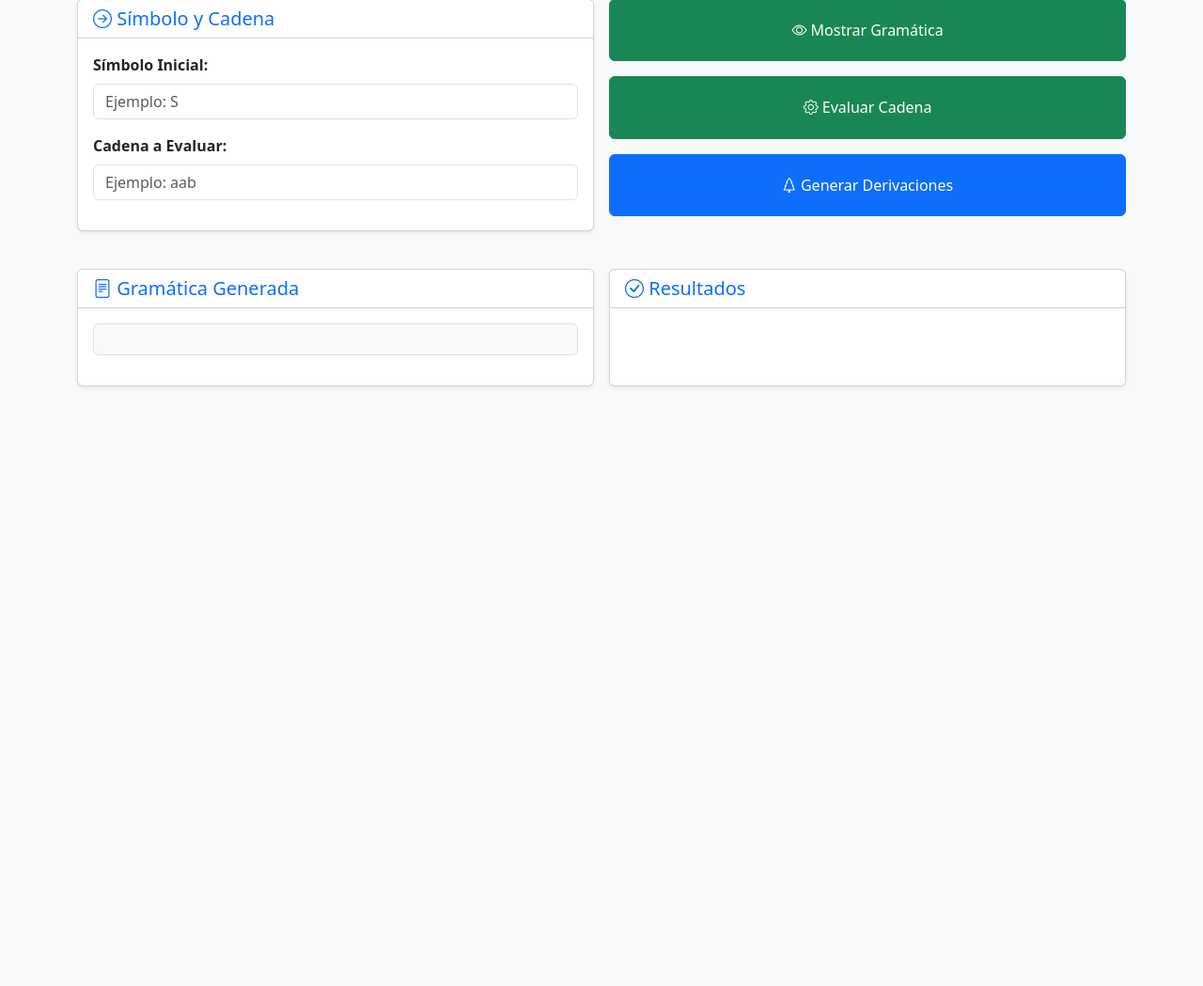
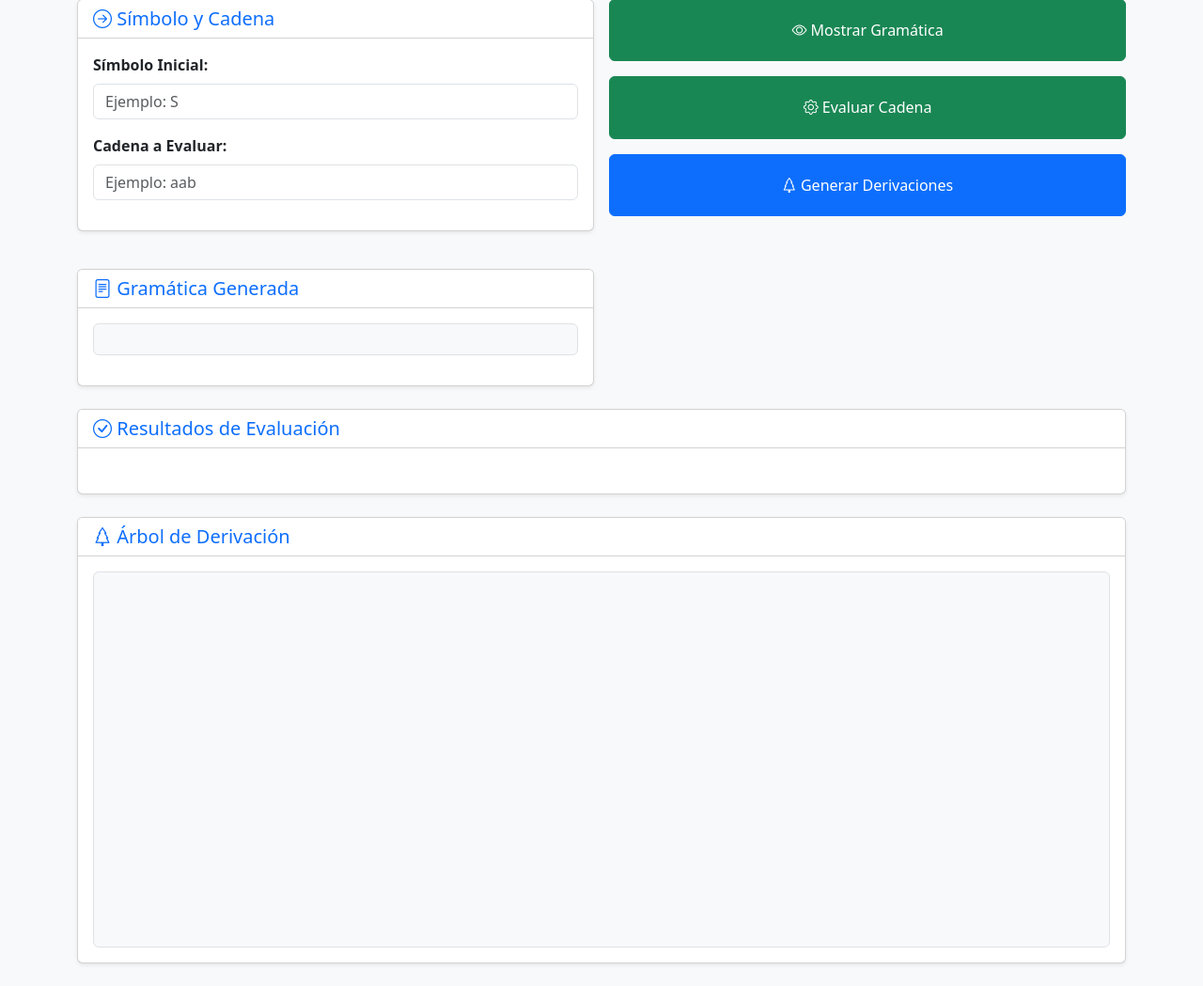
Before and after one commit to WilliamC111/Gram-ticas, a Flask app: page / in a window 1280 px wide. Shown: the part 379-1428 px from the top of the page at 94% size. Before the commit the page ends 791 px from the top, so only its background shows below. Run offline with Flask 3, Linux system fonts and the light colour scheme.

Commit message:
Feat: agregar arbol de derivacion

```diff
--- /dev/null
+++ b/frontend/static/drawTree.js
@@ -0,0 +1,115 @@
+const drawTree = {
+    generateTree: function () {
+      Grammar.generateGrammar();
+
+      // Obtengo el json con la abstraccion
+      const dataTree = treeData.generateTreeData();
+
+      // Seleccionar el SVG dentro del contenedor
+      let svgContainer = d3.select('#derivationTree');
+      let svg = svgContainer.select('svg');
+
+      // Limpiar el SVG
+      svg.selectAll('*').remove();
+
+      // Obtener las dimensiones del contenedor
+      let containerWidth = svgContainer.node().getBoundingClientRect().width;
+      let containerHeight = svgContainer.node().getBoundingClientRect().height;
+
+      // Asegurarse de que el SVG ocupe todo el espacio disponible
+      svg.attr('width', containerWidth).attr('height', containerHeight);
+
+      // Calcular los márgenes
+      let margin = {
+        top: 50,
+        right: 50,
+        bottom: 50,
+        left: 50,
+      };
+
+      // Calcular el área de dibujo disponible
+      let width = containerWidth - margin.left - margin.right;
+      let height = containerHeight - margin.top - margin.bottom;
+
+      // Crear grupo principal con posición centralizada y margen
+      let g = svg
+        .append('g')
+        .attr(
+          'transform',
+          `translate(${width / 2 + margin.left}, ${margin.top})`,
+        );
+
+      // Configurar el layout del árbol ajustado al espacio disponible
+      let treeLayout = d3
+        .tree()
+        .size([width - 100, height - 50])
+        .nodeSize([40, 60]); // Ajustar tamaño de los nodos para evitar solapamiento
+
+      // Crear la jerarquía a partir de los datos
+      let root = d3.hierarchy(dataTree);
+
+      // Aplicar el layout
+      treeLayout(root);
+
+      // Función de zoom
+      const zoom = d3
+        .zoom()
+        .scaleExtent([0.5, 3])
+        .on('zoom', (event) => {
+          g.attr('transform', event.transform);
+        });
+
+      // Aplicar zoom al SVG
+      svg.call(zoom);
+
+      // Dibujar las líneas (enlaces) entre nodos
+      let link = g
+        .selectAll('.link')
+        .data(root.links())
+        .enter()
+        .append('line')
+        .attr('class', 'link')
+        .attr('x1', (d) => d.source.x)
+        .attr('y1', (d) => d.source.y)
+        .attr('x2', (d) => d.target.x)
+        .attr('y2', (d) => d.target.y);
+
+      // Dibujar los nodos
+      let node = g
+        .selectAll('.node')
+        .data(root.descendants())
+        .enter()
+        .append('g')
+        .attr('class', 'node')
+        .attr('transform', (d) => `translate(${d.x},${d.y})`);
+
+      // Añadir círculos a los nodos
+      node.append('circle').attr('r', 20);
+
+      // Añadir texto a los nodos
+      node
+        .append('text')
+        .attr('dy', 5)
+        .attr('text-anchor', 'middle')
+        .text((d) => d.data.name);
+
+      // Centrar inicialmente el árbol
+      let initialTransform = d3.zoomIdentity
+        .translate(containerWidth / 2 - width / 2, 0)
+        .scale(0.8);
+
+      svg.call(zoom.transform, initialTransform);
+
+      // Ajustar el tamaño cuando cambia el tamaño de la ventana
+      window.addEventListener('resize', this.resizeTree);
+    },
+
+    // Función para redimensionar el árbol cuando cambia el tamaño de la ventana
+    resizeTree: function () {
+      // Recalcular después de un breve retraso para manejar múltiples eventos de resize
+      clearTimeout(this.resizeTimer);
+      this.resizeTimer = setTimeout(() => {
+        this.generateTree();
+      }, 250);
+    },
+  };
--- a/frontend/static/main.js
+++ b/frontend/static/main.js
@@ -6,7 +6,7 @@ document.addEventListener('DOMContentLoaded', function () {
   document.getElementById('evaluateGrammarBtn').addEventListener('click', API.evaluateGrammar);
   document
     .getElementById('generateDerivationsBtn')
-    .addEventListener('click', API.generateDerivationTree);
+    .addEventListener('click', drawTree.generateTree);
   document
     .getElementById('loadProductionBtn')
     .addEventListener('click', FileOperations.triggerFileInput);
--- /dev/null
+++ b/frontend/static/parseProductions.js
@@ -0,0 +1,35 @@
+const parseProductions = {
+    generateParse: function() {
+        const grammar = document.getElementById('generatedGrammar').textContent;
+        const productions = {};
+        const lines = grammar.split("\n");
+
+        let insideProductions = false;
+        for (let line of lines) {
+            line = line.trim();
+
+            if (line.startsWith("P = {")) {
+                insideProductions = true;
+                continue;
+            }
+            if (insideProductions && line.startsWith("}")) {
+                break;
+            }
+
+            if (insideProductions && line.includes("→")) {
+                let [left, right] = line.split("→").map(s => s.trim());
+
+                if (!productions[left]) {
+                    productions[left] = [];
+                }
+
+                productions[left].push(right);
+            }
+        }
+
+        //document.getElementById('generatedGrammar').textContent = JSON.stringify(productions);
+        //retorna el parseo del diccionario de producciones que se necesita para armar mi arbol
+        return productions;
+
+    },
+};
--- a/frontend/static/ui.js
+++ b/frontend/static/ui.js
@@ -84,20 +84,37 @@ const UI = {
 
     UI.elements.grammarTypeDiv.innerHTML = `<h5 class="mt-3">Tipo de Gramática:</h5><div class="fs-5">${data.grammar_type}</div>`;
 
-    // Limpiar el árbol de derivación
-    UI.elements.derivationTreeDiv.innerHTML = '';
+    // No limpiar el árbol de derivación aquí
+    // Regenerar el árbol después de mostrar el resultado
+    if (data.result) {
+      // Sólo regenerar el árbol si la cadena es válida
+      drawTree.generateTree();
+    }
   },
 
   displayDerivationTree: function (data) {
+    // Crear un contenedor para la información del árbol en lugar de reemplazar todo el SVG
+    let infoContainer = document.createElement('div');
+    infoContainer.className = 'tree-info mt-3';
+
     if (typeof data === 'object') {
-      UI.elements.derivationTreeDiv.innerHTML = `<h5 class="mt-3">Árbol de Derivación:</h5><pre>${JSON.stringify(
+      infoContainer.innerHTML = `<h5>Datos del Árbol de Derivación:</h5><pre>${JSON.stringify(
         data,
         null,
         2,
       )}</pre>`;
     } else {
-      UI.elements.derivationTreeDiv.innerHTML = `<div class="alert alert-info">${data}</div>`;
+      infoContainer.innerHTML = `<div class="alert alert-info">${data}</div>`;
     }
+
+    // Limpiar información previa si existe
+    const existingInfo = UI.elements.derivationTreeDiv.querySelector('.tree-info');
+    if (existingInfo) {
+      existingInfo.remove();
+    }
+
+    // Añadir la nueva información sin afectar al SVG
+    UI.elements.derivationTreeDiv.appendChild(infoContainer);
   },
 
   loadProductionsToUI: function (data) {
--- a/frontend/templates/index.html
+++ b/frontend/templates/index.html
@@ -12,33 +12,78 @@
       rel="stylesheet"
       href="https://cdn.jsdelivr.net/npm/bootstrap-icons/font/bootstrap-icons.css"
     />
+    <script src="https://d3js.org/d3.v7.min.js"></script>
     <style>
       .equal-width td,
       .equal-width th {
         width: 25%;
       }
+
       .production-input,
       .variable-input {
         max-width: 300px;
         margin: 0 auto;
       }
+
+      .node circle {
+        fill: steelblue;
+        stroke: black;
+        stroke-width: 2px;
+      }
+
+      .node text {
+        font-size: 14px;
+        font-weight: bold;
+      }
+
+      .link {
+        fill: none;
+        stroke: gray;
+        stroke-width: 2px;
+      }
+
+      /* Estilo para el contenedor del árbol de derivación */
+      .tree-container {
+        width: 100%;
+        height: 400px;
+        overflow: auto;
+        border: 1px solid #dee2e6;
+        border-radius: 0.375rem;
+        background-color: #f8f9fa;
+      }
+
+      /* El SVG debe ocupar todo el espacio disponible */
+      .tree-container svg {
+        width: 100%;
+        height: 100%;
+      }
+
       @media (max-width: 768px) {
         .table-responsive {
           overflow-x: auto;
         }
+
         .btn-group-responsive {
           flex-wrap: wrap;
           gap: 0.5rem;
         }
+
         .btn-group-responsive .btn {
           flex: 1 1 45%;
+        }
+
+        .tree-container {
+          height: 300px;
         }
       }
     </style>
   </head>
+
   <body class="bg-light">
     <div class="container py-4">
-      <h1 class="text-center text-success fw-bold mb-4">Evaluador de Gramáticas</h1>
+      <h1 class="text-center text-success fw-bold mb-4">
+        Evaluador de Gramáticas
+      </h1>
 
       <!-- Sección de producciones -->
       <div class="card shadow-sm">
@@ -49,7 +94,10 @@
         </div>
         <div class="card-body">
           <div class="table-responsive">
-            <table class="table table-bordered align-middle equal-width" id="productionsTable">
+            <table
+              class="table table-bordered align-middle equal-width"
+              id="productionsTable"
+            >
               <thead class="table-success">
                 <tr>
                   <th class="text-center col">Variable (Mayúsculas)</th>
@@ -76,7 +124,9 @@
                     />
                   </td>
                   <td class="text-center">
-                    <button class="btn btn-danger btn-sm"><i class="bi bi-trash"></i></button>
+                    <button class="btn btn-danger btn-sm">
+                      <i class="bi bi-trash"></i>
+                    </button>
                   </td>
                 </tr>
               </tbody>
@@ -86,13 +136,26 @@
             <button type="button" id="addProductionBtn" class="btn btn-success">
               <i class="bi bi-plus-circle"></i> Agregar
             </button>
-            <button type="button" id="loadProductionBtn" class="btn btn-outline-primary">
+            <button
+              type="button"
+              id="loadProductionBtn"
+              class="btn btn-outline-primary"
+            >
               <i class="bi bi-upload"></i> Cargar
             </button>
-            <button type="button" id="downloadProductionBtn" class="btn btn-outline-primary">
+            <button
+              type="button"
+              id="downloadProductionBtn"
+              class="btn btn-outline-primary"
+            >
               <i class="bi bi-download"></i> Descargar
             </button>
-            <input type="file" id="productionFileInput" accept=".json" class="d-none" />
+            <input
+              type="file"
+              id="productionFileInput"
+              accept=".json"
+              class="d-none"
+            />
           </div>
         </div>
       </div>
@@ -108,7 +171,9 @@
             </div>
             <div class="card-body">
               <div class="mb-3">
-                <label for="start_symbol" class="form-label fw-bold">Símbolo Inicial:</label>
+                <label for="start_symbol" class="form-label fw-bold"
+                  >Símbolo Inicial:</label
+                >
                 <input
                   type="text"
                   class="form-control"
@@ -117,7 +182,9 @@
                 />
               </div>
               <div class="mb-3">
-                <label for="input_string" class="form-label fw-bold">Cadena a Evaluar:</label>
+                <label for="input_string" class="form-label fw-bold"
+                  >Cadena a Evaluar:</label
+                >
                 <input
                   type="text"
                   class="form-control"
@@ -181,19 +248,31 @@
             </div>
           </div>
         </div>
+      </div>
 
-        <div class="col-md-6">
-          <div class="card shadow-sm h-100">
+      <!-- Resultados de evaluación -->
+      <div class="card shadow-sm mt-4">
         <div class="card-header bg-white">
           <h5 class="card-title text-primary mb-0">
-                <i class="bi bi-check-circle"></i> Resultados
+            <i class="bi bi-check-circle"></i> Resultados de Evaluación
           </h5>
         </div>
         <div class="card-body">
           <div id="result" class="mb-3 fw-bold text-success"></div>
           <div id="grammarType" class="mb-3"></div>
-              <div id="derivationTree" class="overflow-auto" style="max-height: 200px"></div>
         </div>
+      </div>
+
+      <!-- Árbol de derivación (Separado) -->
+      <div class="card shadow-sm mt-4">
+        <div class="card-header bg-white">
+          <h5 class="card-title text-primary mb-0">
+            <i class="bi bi-tree"></i> Árbol de Derivación
+          </h5>
+        </div>
+        <div class="card-body">
+          <div id="derivationTree" class="tree-container">
+            <svg></svg>
           </div>
         </div>
       </div>
@@ -201,10 +280,28 @@
 
     <script src="https://cdn.jsdelivr.net/npm/bootstrap@5.3.0-alpha1/dist/js/bootstrap.bundle.min.js"></script>
     <script src="{{ url_for('static', filename='api.js') }}" defer></script>
-    <script src="{{ url_for('static', filename='fileOperation.js') }}" defer></script>
+    <script
+      src="{{ url_for('static', filename='fileOperation.js') }}"
+      defer
+    ></script>
     <script src="{{ url_for('static', filename='grammar.js') }}" defer></script>
     <script src="{{ url_for('static', filename='main.js') }}" defer></script>
-    <script src="{{ url_for('static', filename='validation.js') }}" defer></script>
+    <script
+      src="{{ url_for('static', filename='validation.js') }}"
+      defer
+    ></script>
     <script src="{{ url_for('static', filename='ui.js') }}" defer></script>
+    <script
+      src="{{ url_for('static', filename='parseProductions.js') }}"
+      defer
+    ></script>
+    <script
+      src="{{ url_for('static', filename='treeData.js') }}"
+      defer
+    ></script>
+    <script
+      src="{{ url_for('static', filename='drawTree.js') }}"
+      defer
+    ></script>
   </body>
 </html>
```
Also changed, not shown: frontend/static/treeData.js (added, +55 -0 lines), frontend/static/tree.js (added). Lines whose indentation alone changed are shown as unchanged.
